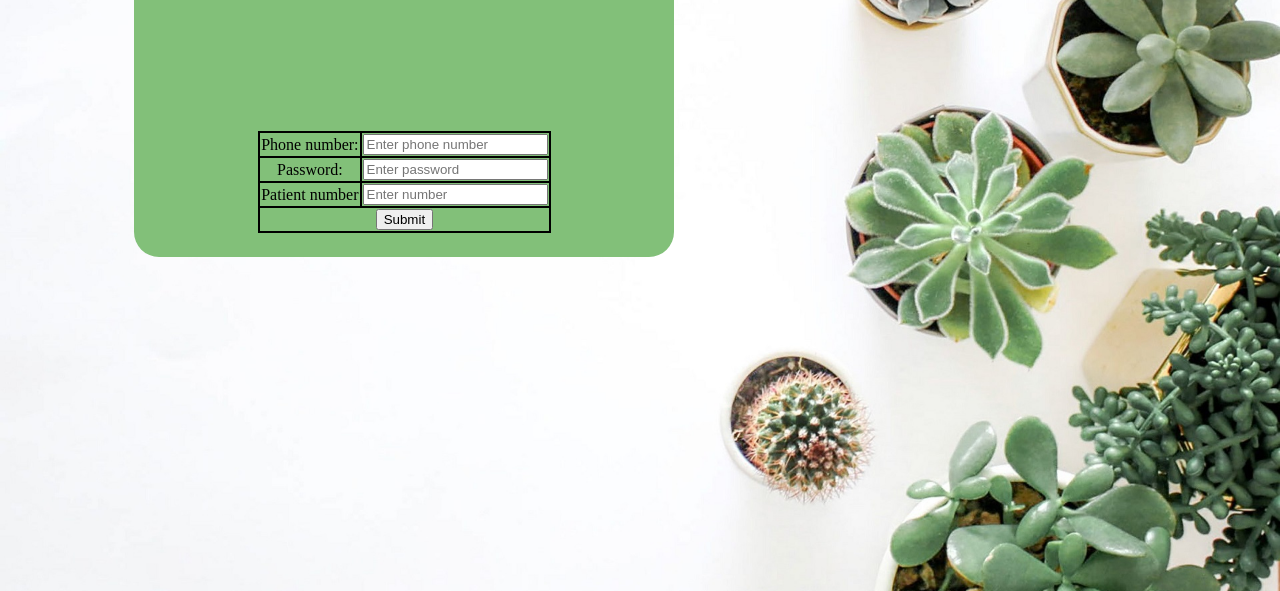
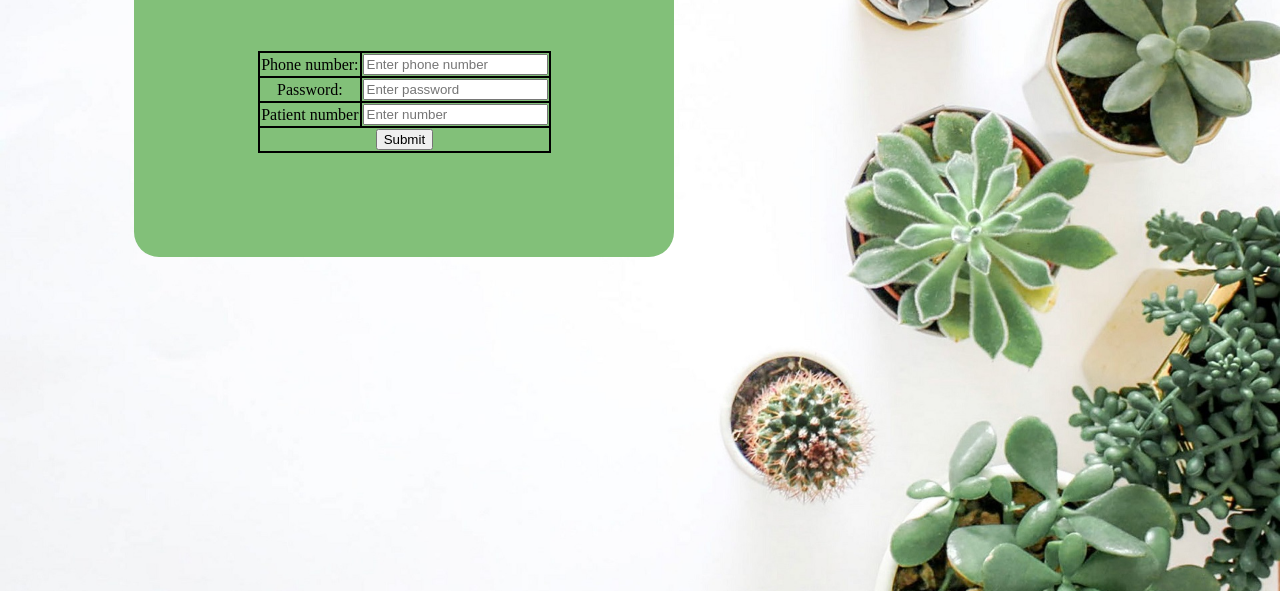
Before and after one commit to Ritwiz471/Data-storage, a plain HTML site: page dLogin.html in a window 1280 px wide. Shown: the part 209-800 px from the top of the page. Drawn offline with Linux system fonts and the light colour scheme.

Commit message:
hiiiiiiiiiiiiiiiiii

```diff
--- a/dLogin.html
+++ b/dLogin.html
@@ -8,7 +8,7 @@
                 border-collapse: collapse;
                 margin-left: auto;
                 margin-right:auto;
-                margin-top: 1%;
+                margin-top: -15%;
 
             }
 
```
Also changed, not shown: pSignup.html (+1 -1 lines).
